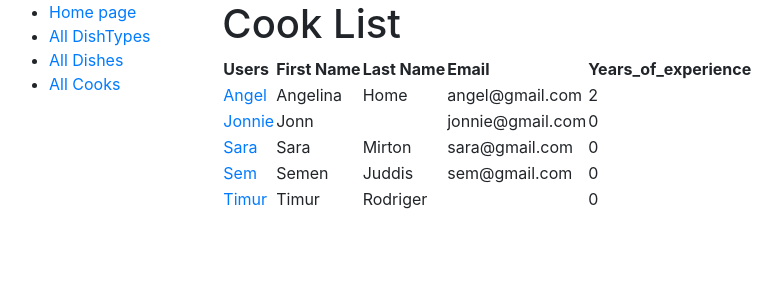
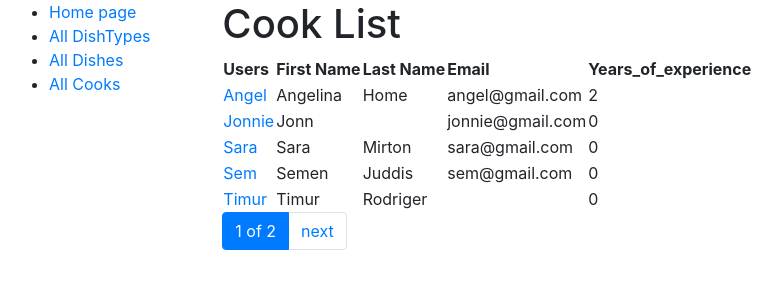
Before and after one commit to oksanaaam/restaurant-kitchen-service, a Django app: page /cooks/ in a window 1280 px wide. Shown: the top 300 px of the page, without its empty margins (6-788 px from the left). Run offline with Django 4.2, Linux system fonts and the light colour scheme; data comes from the database, SQL or seed files in the repository.

Commit message:
Add pagination

```diff
--- a/templates/base.html
+++ b/templates/base.html
@@ -22,9 +22,9 @@
     <div class="col-sm-10 ">
       {% block content %}{% endblock %}
 
-{#      {% block pagination %}#}
-{#        {% include "includes/pagination.html" %}#}
-{#      {% endblock %}#}
+      {% block pagination %}
+        {% include "includes/pagination.html" %}
+      {% endblock %}
 
     </div>
   </div>
--- /dev/null
+++ b/templates/includes/pagination.html
@@ -0,0 +1,20 @@
+{% if is_paginated %}
+  <ul class="pagination">
+    {% if page_obj.has_previous %}
+      <li class="page-item">
+        <a href="?page={{ page_obj.previous_page_number }}" class="page-link">prev</a>
+      </li>
+    {% endif %}
+
+    <li class="page-item active">
+      <span class="page-link">{{ page_obj.number }} of {{ paginator.num_pages }}</span>
+    </li>
+
+    {% if page_obj.has_next %}
+      <li class="page-item">
+        <a href="?page={{ page_obj.next_page_number }}" class="page-link">next</a>
+      </li>
+    {% endif %}
+  </ul>
+
+{% endif %}
```
